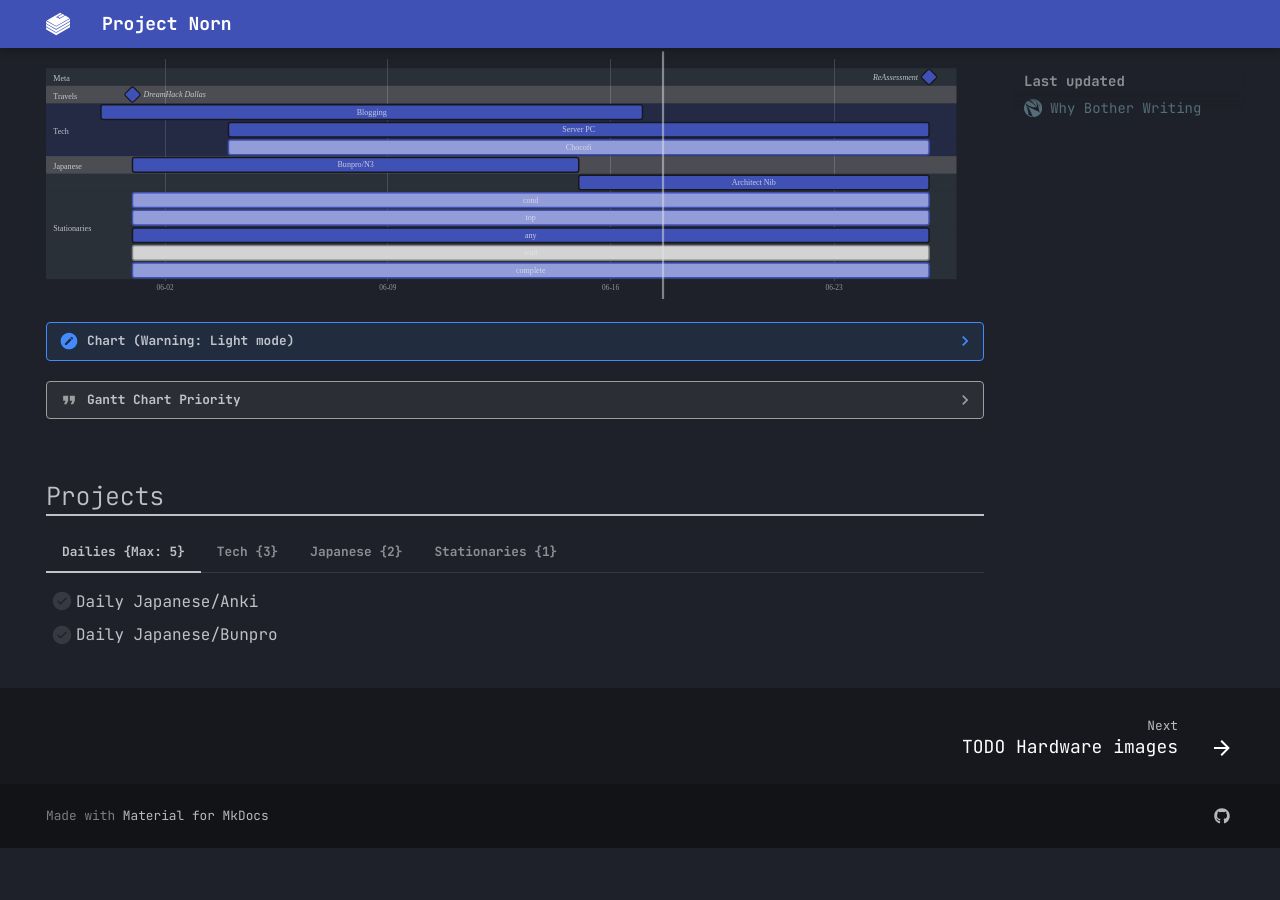
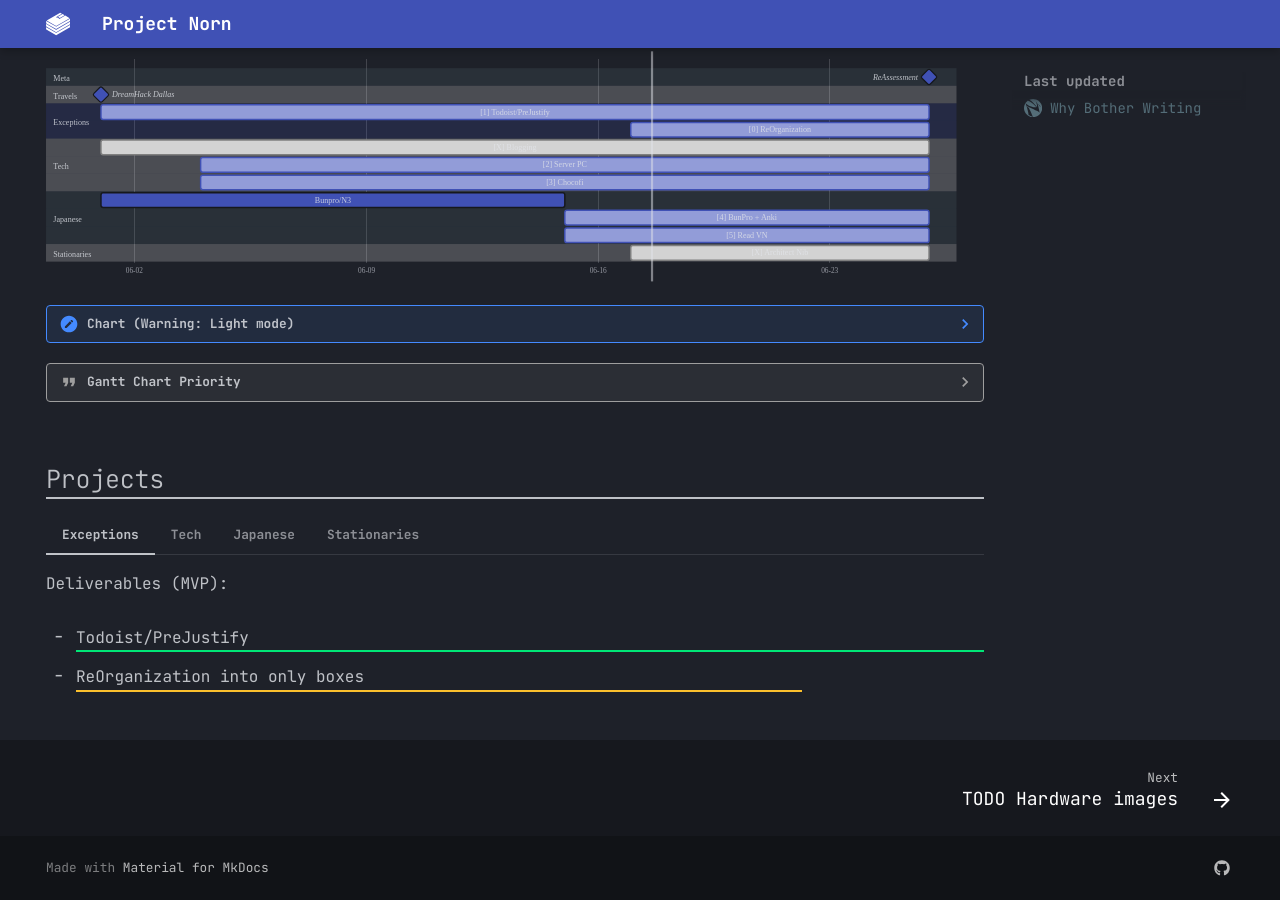
Before and after one commit to Serralq/Project-Norn, an MkDocs documentation site: the page built from docs/index.md, in a window 1280 px wide and 900 px high, scrolled down 574 px. Built offline with MkDocs 1.6.1 and Material for MkDocs 9.7.7, drawn with Linux system fonts in a browser that asks for light colours; before the commit the page ends 1422 px from its top, so only the background shows below that.

Commit message:
Update project page to project template

````diff
--- a/docs/index.md
+++ b/docs/index.md
@@ -39,6 +39,7 @@ template:
 </div>
 
 ## Timeline
+<!-- Projects + Post Sections -->
 
 === "2024~Q3"
 
@@ -49,44 +50,47 @@ template:
       init: {
         'theme': 'base',
         'themeVariables': {
-            'darkMode': 'true',
-            'fontFamily': 'hermit',
-            'primaryColor': '#4051b5',
-            'primaryBorderColor': '#16181D',
-            'tertiaryColor': '#546d78',
-            'tertiaryTextColor': '#E2E4E9D1',
-            'textColor': '#E2E4E9D1',
-            'noteTextColor': '#E2E4E9D1'
+          'darkMode': 'true',
+          'fontFamily': 'hermit',
+          'primaryColor': '#4051b5',
+          'primaryBorderColor': '#16181D',
+          'tertiaryColor': '#546d78',
+          'tertiaryTextColor': '#E2E4E9D1',
+          'textColor': '#E2E4E9D1',
+          'noteTextColor': '#E2E4E9D1'
         }
       }
     }%%
     gantt
-        dateFormat YY-MM-DD
-        axisFormat %m-%d
-        tickInterval 1week
-        todayMarker stroke-width:3px,stroke:#E2E4E9,opacity:0.5
+      dateFormat YY-MM-DD
+      axisFormat %m-%d
+      tickInterval 1week
+      todayMarker stroke-width:3px,stroke:#E2E4E9,opacity:0.5
 
-        section Meta
-            ReAssessment              :milestone,  m1, 24-06-26, 0d
+      section Meta
+        ReAssessment              :milestone,  m1, 24-06-26, 0d
 
-        section Travels
-            DreamHack Dallas          :milestone,  v1, 24-06-01, 0d
+      section Travels
+        DreamHack Dallas          :milestone,  v1, 24-06-01, 0d
 
-        section Tech
-            Blogging                  :            t1, 24-05-31, 24-06-17
-            Server PC                 :            t2, 24-06-04, until m1
-            Chocofi                   :active,     t3, 24-06-04, until m1
+      section Exceptions
+        %% Active
+        [1] Todoist/PreJustify        :active,     m2, 24-06-01, until m1
+        [0] ReOrganization            :active,     m3, 24-06-17, until m1
 
-        section Japanese
-            Bunpro/N3                 :            j1, 24-06-01, 24-06-15
+      section Tech
+        [X] Blogging                  :done,       t1, 24-06-01, until m1
+        [2] Server PC                 :active,     t2, 24-06-04, until m1
+        [3] Chocofi                   :active,     t3, 24-06-04, until m1
 
-        section Stationaries
-            Architect Nib             :            s1, 24-06-15, until m1
-            cond                      :active,     24-06-01, until m1
-            top                       :active,     24-06-01, until m1
-            any                       :            24-06-01, until m1
-            wait                      :done,       24-06-01, until m1
-            complete                  :active,     24-06-01, until m1
+      section Japanese
+        Bunpro/N3                 :            j1, 24-06-01, 24-06-15
+        [4] BunPro + Anki             :active,     j2, after j1, until m1
+        [5] Read VN                   :active,     j3, after j1, until m1
+
+      section Stationaries
+        %% Active
+        [X] Architect Nib             :done,       s1, 24-06-17, until m1
     ```
 
     <div class="margin-bot-neg"></div>
@@ -108,14 +112,14 @@ template:
           init: {
             'theme': 'base',
             'themeVariables': {
-                'darkMode': 'true',
-                'fontFamily': 'hermit',
-                'primaryColor': '#4051b5',
-                'primaryBorderColor': '#16181D',
-                'tertiaryColor': '#546d78',
-                'tertiaryTextColor': '#E2E4E9D1',
-                'textColor': '#E2E4E9D1',
-                'noteTextColor': '#E2E4E9D1'
+              'darkMode': 'true',
+              'fontFamily': 'hermit',
+              'primaryColor': '#4051b5',
+              'primaryBorderColor': '#16181D',
+              'tertiaryColor': '#546d78',
+              'tertiaryTextColor': '#E2E4E9D1',
+              'textColor': '#E2E4E9D1',
+              'noteTextColor': '#E2E4E9D1'
             }
           }
         }%%
@@ -145,66 +149,74 @@ template:
             Waiting --> Defaults
 
             note right of Defaults
-              #1 == Daily
+              Different Numberspace
             end note
           }
           Main --> Complete
         ```
 
 ## Projects
-<!-- Add Reds in Roam/Norn -->
+<!-- [ Size > Session ] - Duplicates -->
+<!-- Public by Default, else hidden.org -->
+<!-- [ n+1 > can ] ? Roam/Norn -->
+<!-- Follow templates  -->
 
-=== "Dailies {Max: 5}"
-
-    * [ ] Daily Japanese/Anki
-    * [ ] Daily Japanese/Bunpro
-
-=== "Tech {3}"
+=== "Exceptions"
 
     Deliverables (MVP):
 
-    * Create blog [60%]
+    * Todoist/PreJustify
+    {: .border-100plus }
+
+    * ReOrganization into only boxes
     {: .border-80plus }
-    ??? note "Tasks"
+
+=== "Tech"
+
+    Deliverables (MVP):
+
+    * Create blog
+    {: .border-60plus }
+
         * [X] Check maintainability
+        * [ ] Week of no change
         * [ ] Write another article about time management
-    * Build server pc [80%]
+
+    * Build server pc
     {: .border-60plus }
-    ??? note "Tasks"
+
         * [X] Choose parts
         * [X] Create requirements
         * [ ] Create PiKVM
-            * [ ] Get HDMI cables
-            * [X] Physically crete PiKVM
-            * [ ] Flash PiKVM
-        * [ ] Build the actual pc
-            * [ ] Power on pc
-            * [ ] Use PiKVM to flash bios
-            * [ ] Install Poxmox
+        * [ ] Build the actual pc w/ Proxmox
+
     * Re-build [Chocofi](https://github.com/pashutk/chocofi) keyboard
     {: .border-5plus }
-    ??? note "Tasks"
+
         * [ ] Log previous issues
+        * [ ] Reuse parts
         * [ ] Order parts
 
-=== "Japanese {2}"
+=== "Japanese"
 
     Deliverables (MVP):
 
-    * Read Bunpro/N3 grammer
+    * Continue Bunpro + Anki
+    {: .border-100plus }
+
     * Read [ましろ色シンフォニー](https://vndb.org/v1552)
     {: .border-5plus }
-    ??? note "Tasks"
+
         * [X] Setup Texthooker
         * [ ] Read
 
-=== "Stationaries {1}"
+=== "Stationaries"
 
     Deliverables (MVP):
 
-    * Grind custom architect nib [5%]
+    * Grind custom architect nib
     {: .border-5plus }
-    ??? note "Tasks"
+
         * [X] Try naginata style nib
         * [ ] Order parts from Aliexpress
             * [ ] Magnifying glass
````
